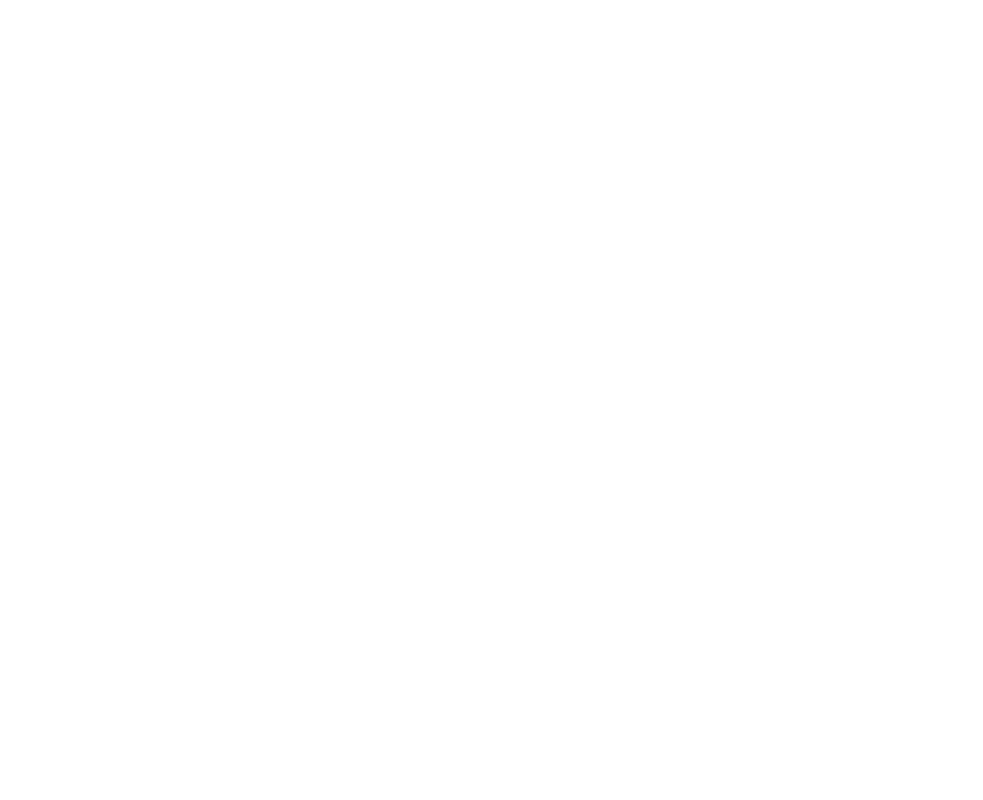
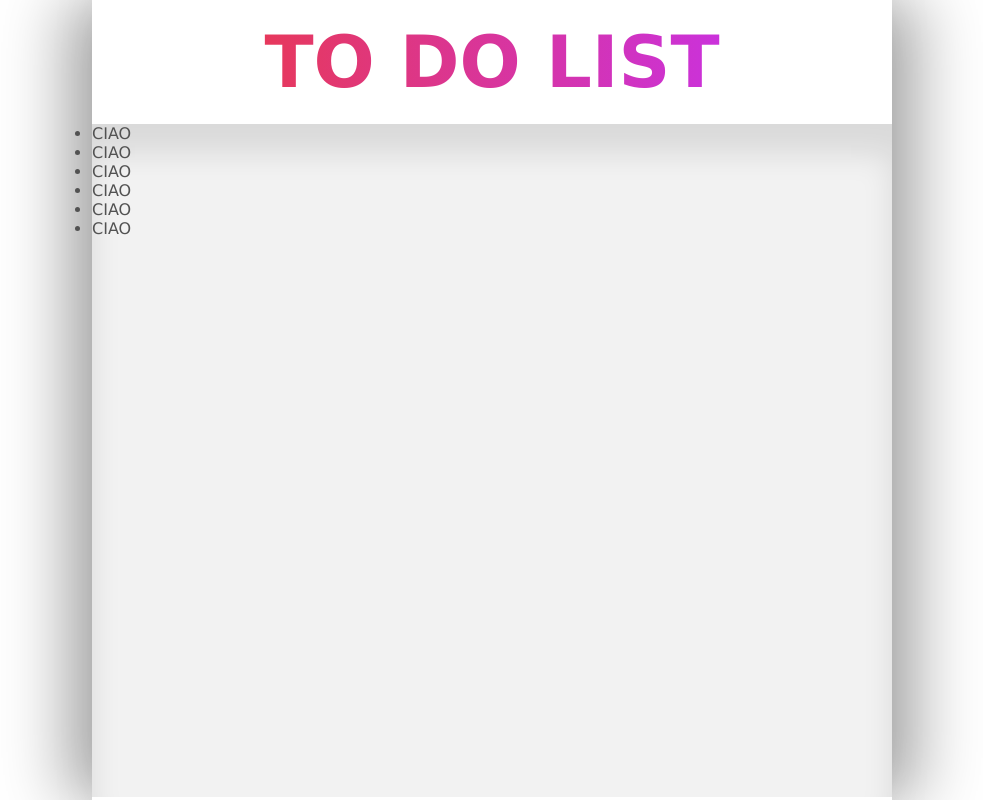
Before and after one commit to matteopompei/vue-todolist, a plain HTML site: page index.html in a window 1280 px wide. Shown: the whole page, without its empty margins (148-1131 px from the left). Drawn offline with nearby package versions, Linux system fonts and the light colour scheme.

Commit message:
Struttura abbozzata

```diff
--- a/index.html
+++ b/index.html
@@ -8,6 +8,25 @@
   <link rel="stylesheet" href="style.css">
 </head>
 <body>
+  <div id="app">
+    <header>
+      <div id="logo">To do list</div>
+    </header>
+    <main>
+      <div>
+        <ul>
+          <li>CIAO</li>
+          <li>CIAO</li>
+          <li>CIAO</li>
+          <li>CIAO</li>
+          <li>CIAO</li>
+          <li>CIAO</li>
+        </ul>
+      </div>
+    </main>
+
+  </div>
+
   <script src="https://cdn.jsdelivr.net/npm/vue@2.6.14/dist/vue.js"></script>
   <script src="main.js"></script>
 </body>
--- a/style.css
+++ b/style.css
@@ -3,3 +3,40 @@
   padding: 0;
   box-sizing: border-box;
 }
+
+body {
+  background: hsl(0, 0%, 100%);
+  font-family: Verdana, Geneva, Tahoma, sans-serif;
+  color: #525252;
+}
+
+#app {
+  margin: auto;
+  width: 35%;
+  min-width: 800px;
+  max-width: 1300px;
+  height: 100vh;
+  box-shadow: 30px 0 60px rgba(0, 0, 0, 0.3), -30px 0 60px rgba(0, 0, 0, 0.3);
+}
+
+header {
+  padding: 20px 50px;
+  background: hsl(0, 0%, 100%);
+  text-align: center;
+}
+
+#logo {
+  font-size: 4.5rem;
+  text-transform: uppercase;
+  font-weight: 700;
+  background: linear-gradient(to right, #ee3a3a, #c330fd);
+  -webkit-background-clip: text;
+  background-clip: text;
+  color: transparent;
+}
+
+main {
+  height: calc(100% - 127px);
+  background: hsl(0, 0%, 95%);
+  box-shadow: inset 0 30px 30px rgba(0, 0, 0, 0.1);
+}
```
